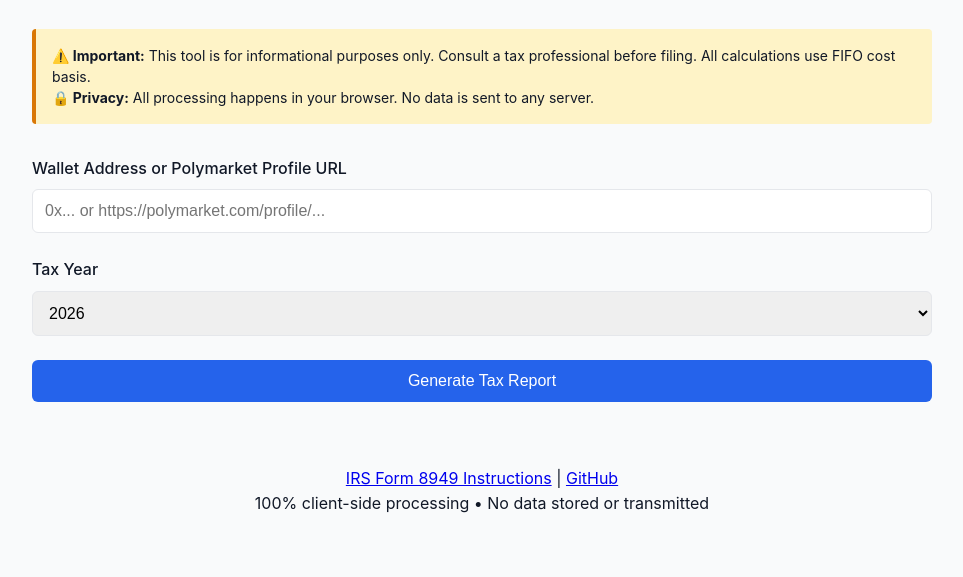
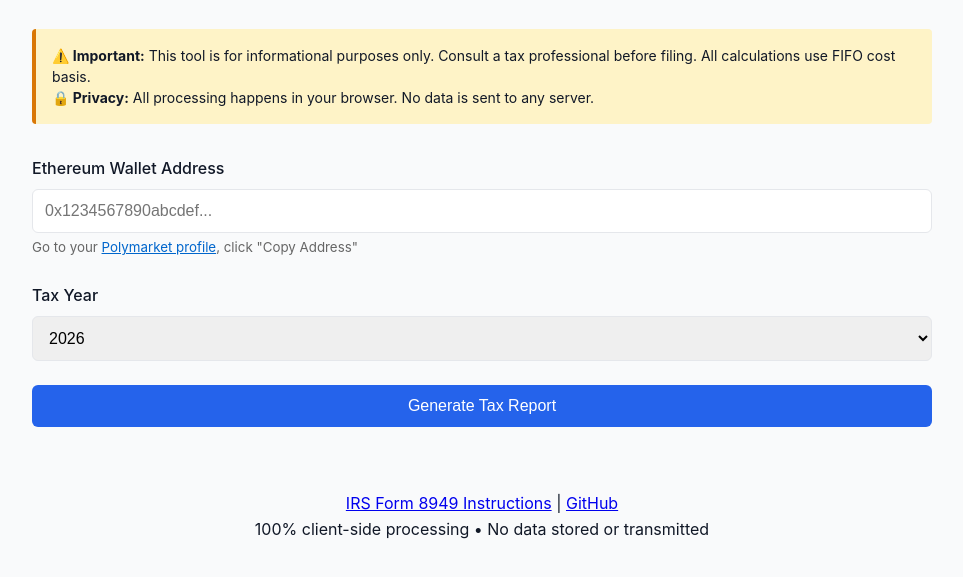
Before and after one commit to aaronchazhoor/polytaxes, a website with bundled scripts: page index.html in a window 1280 px wide. Shown: the part 185-762 px from the top of the page, without its empty margins (158-1121 px from the left). Built offline with nearby package versions, Linux system fonts and the light colour scheme.

Commit message:
Update wallet address input with simplified instructions
Changes:
- Added minimal help text: "Go to your Polymarket profile, click 'Copy Address'"
- Removed profile URL support (Polymarket API doesn't provide username → wallet lookup)
- Simplified placeholder to show address format

Research findings:
- Polymarket API only provides wallet → profile endpoint, not the reverse
- No public API exists to resolve usernames to wallet addresses
- This is intentional for privacy reasons

User experience:
- One-line instruction with link to Polymarket
- Users can easily copy their address from their profile page
- Clear, minimal approach without overwhelming the UI

🤖 Generated with Claude Code (https://claude.com/claude-code)

Co-Authored-By: Claude Sonnet 4.5 <noreply@anthropic.com>

```diff
--- a/index.html
+++ b/index.html
@@ -22,8 +22,11 @@
         <main>
             <form id="tax-form">
                 <div class="form-group">
-                    <label for="wallet-input">Wallet Address or Polymarket Profile URL</label>
-                    <input type="text" id="wallet-input" placeholder="0x... or https://polymarket.com/profile/..." required>
+                    <label for="wallet-input">Ethereum Wallet Address</label>
+                    <input type="text" id="wallet-input" placeholder="0x1234567890abcdef..." required>
+                    <small style="color: #666; display: block; margin-top: 4px;">
+                        Go to your <a href="https://polymarket.com" target="_blank" style="color: #0066cc;">Polymarket profile</a>, click "Copy Address"
+                    </small>
                 </div>
 
                 <div class="form-group">
```
Also changed, not shown: public/index.html (+5 -2 lines).
